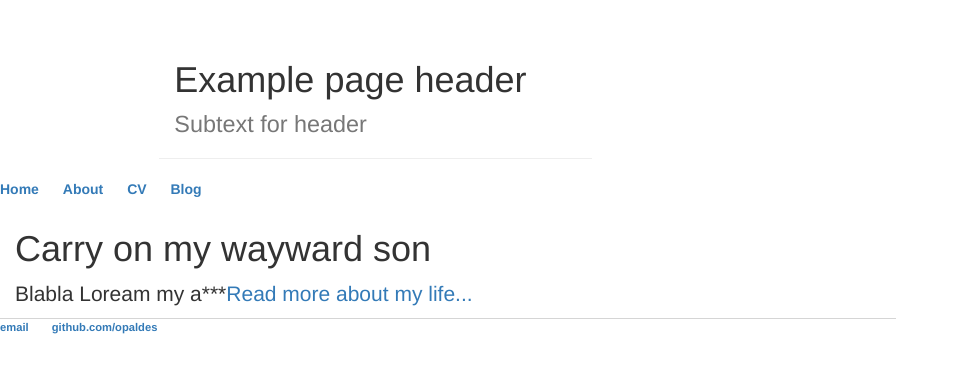
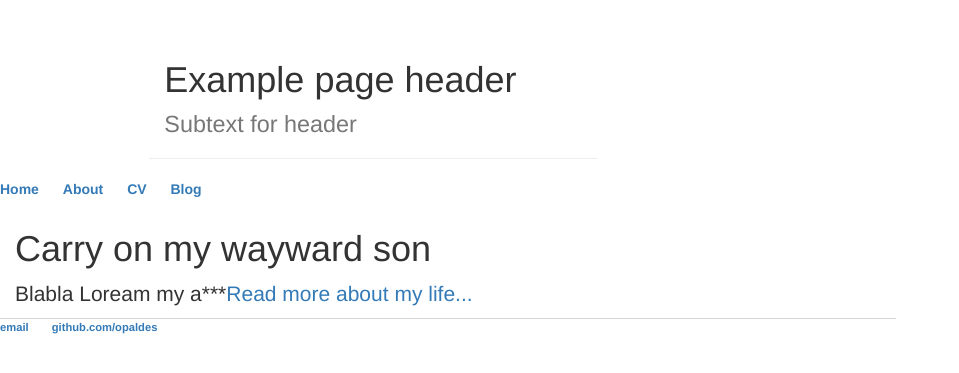
Before and after one commit to jeremy-seipelt/opaldes.github.io, a Jekyll site: the page built from index.html, in a window 1280 px wide. Shown: the top 373 px of the page, without its empty margins (0-959 px from the left). Built offline with Jekyll 4.4.1, drawn with Linux system fonts in a browser that asks for light colours.

Commit message:
Update default.html

```diff
--- a/_layouts/default.html
+++ b/_layouts/default.html
@@ -11,7 +11,7 @@
 	</head>
 	<body>
 		<nav>
-			<div class="container-fluid">
+			<div class="container-fluid row">
 				<div class="page-header col-md-offset-2 col-md-6">
 			 	    <h1>Example page header <small>Subtext for header</small></h1>
 			        </div>
```
